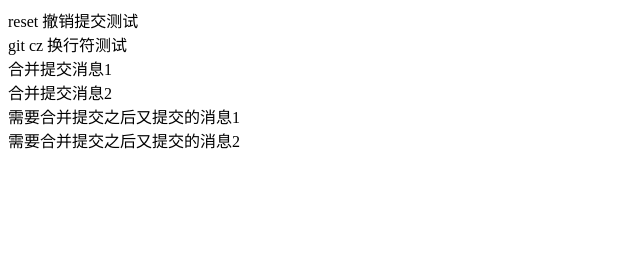
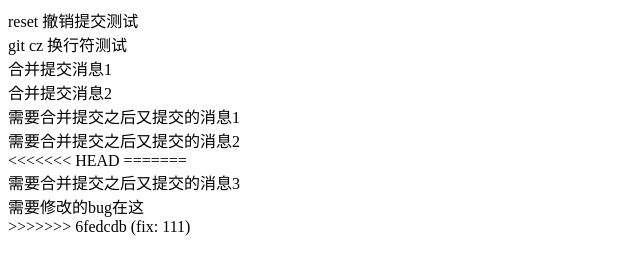
Before and after one commit to white4206/git-study, a website: page index.html in a window 1280 px wide. Shown: the whole page, without its empty margins (0-640 px from the left). Drawn offline with Linux system fonts and the light colour scheme.

Commit message:
fix: 111

```diff
--- a/index.html
+++ b/index.html
@@ -12,5 +12,13 @@
     <div>合并提交消息2</div>
     <div>需要合并提交之后又提交的消息1</div>
     <div>需要合并提交之后又提交的消息2</div>
+<<<<<<< HEAD
+=======
+    <div>需要合并提交之后又提交的消息3</div>
+
+
+
+    <div>需要修改的bug在这</div>
+>>>>>>> 6fedcdb (fix: 111)
   </body>
 </html>
```
